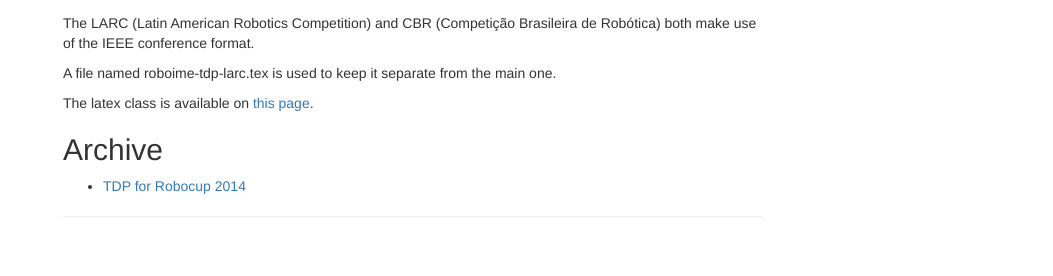
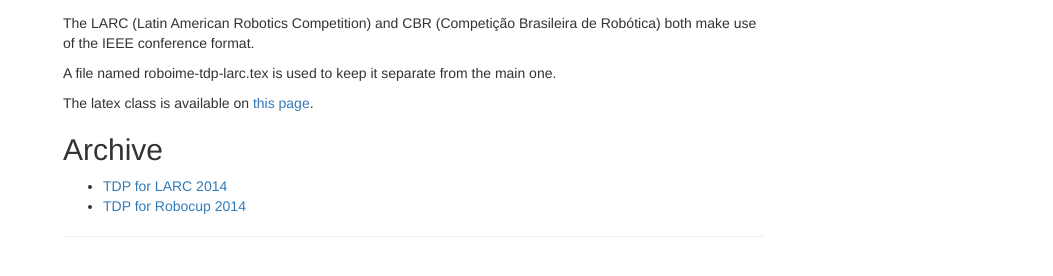
Before and after one commit to roboime/roboime-tdp, a plain HTML site: page index.html in a window 1280 px wide. Shown: the part 328-604 px from the top of the page, without its empty margins (227-1280 px from the left). Drawn offline with nearby package versions, Linux system fonts and the light colour scheme; a script that the page names is missing.

Commit message:
Adding archived version of the TDP submitted to LARC.

```diff
--- a/index.html
+++ b/index.html
@@ -82,7 +82,8 @@ body {
 
 <h2>Archive</h2>
 <ul>
-<li><a href='roboime-tdp-2014.pdf'>TDP for Robocup 2014</a></p>
+<li><a href='roboime-tdp-larc-2014.pdf'>TDP for LARC 2014</a></li>
+<li><a href='roboime-tdp-2014.pdf'>TDP for Robocup 2014</a></li>
 </ul>
 
 <hr>
```
Also changed, not shown: 1 other file.
